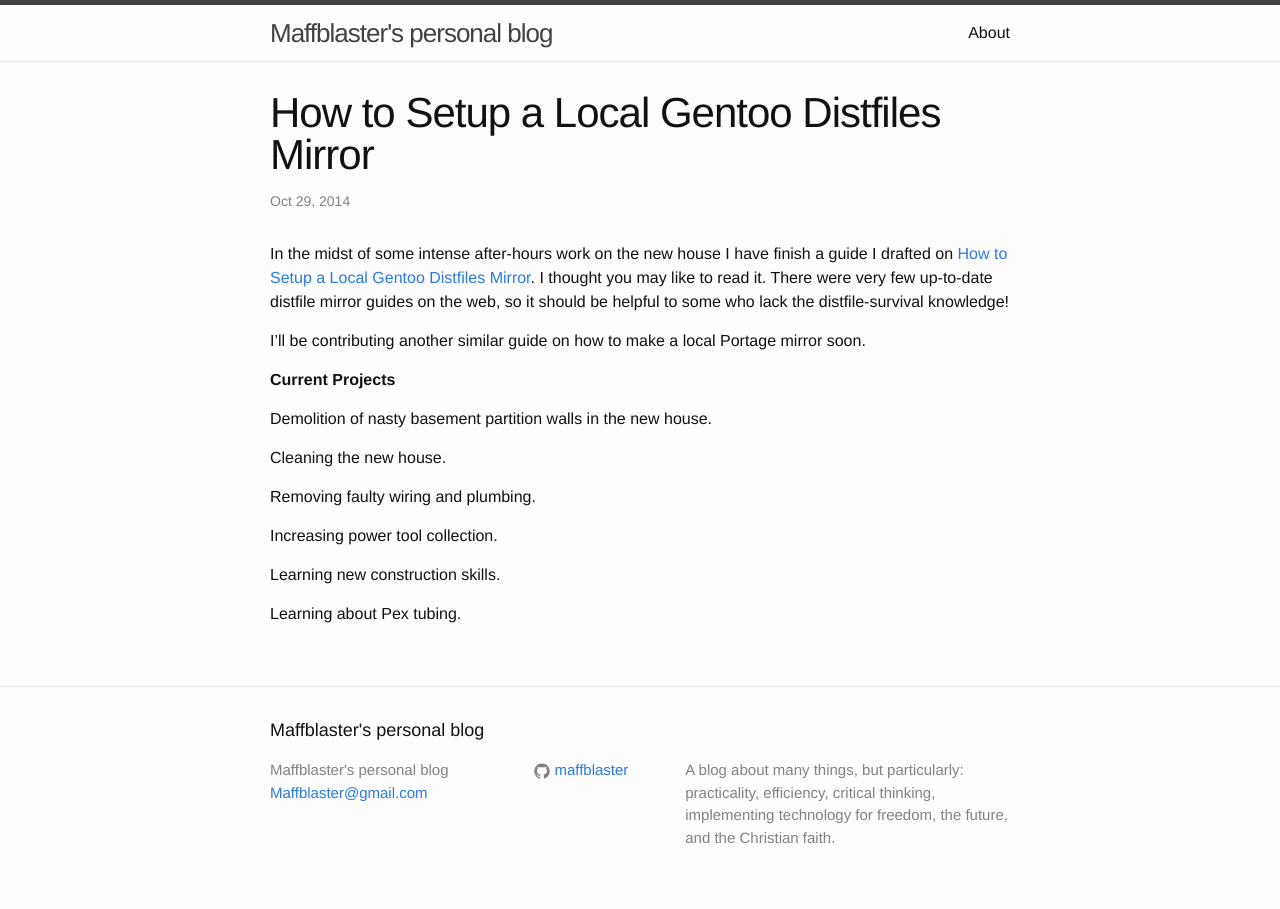
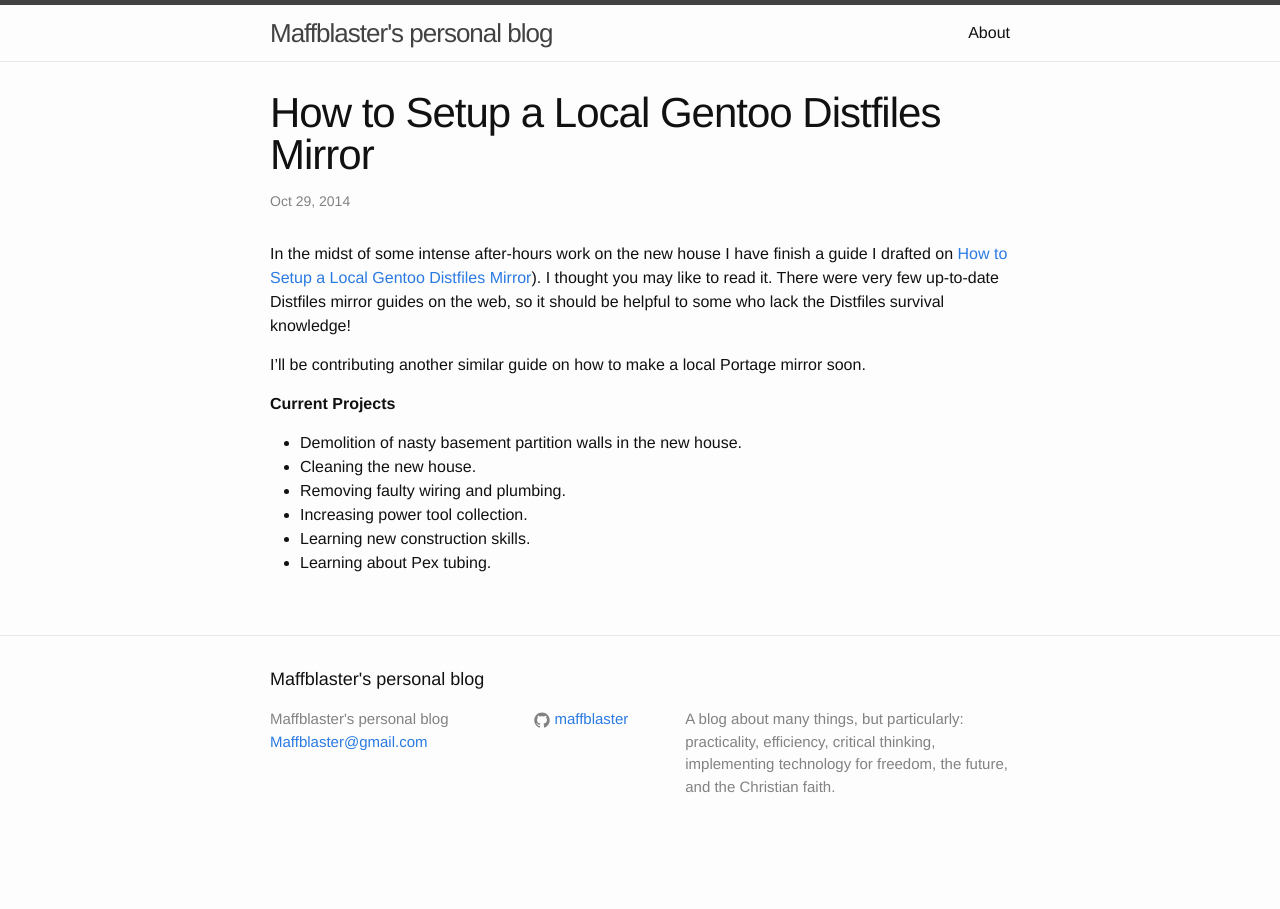
Before and after one commit to maffblaster/maffblaster.github.io, a Jekyll site: the page built from _posts/2014-10-29-how-to-setup-a-local-gentoo-distfiles-mirror.md, in a window 1280 px wide. Built offline with Jekyll 4.4.1, drawn with Linux system fonts in a browser that asks for light colours.

```diff
--- a/_posts/2014-10-29-how-to-setup-a-local-gentoo-distfiles-mirror.md
+++ b/_posts/2014-10-29-how-to-setup-a-local-gentoo-distfiles-mirror.md
@@ -6,20 +6,15 @@ date: 2014-10-29 14:20:46 -07:00
 tags: "Digital Survival, Gentoo, Distfiles Mirror, Local"
 ---
 
-In the midst of some intense after-hours work on the new house I have finish a guide I drafted on [How to Setup a Local Gentoo Distfiles Mirror](http://www.digitalsurvival.us/2014/10/07/how-to-setup-a-local-gentoo-distfiles-mirror.html). I thought you may like to read it. There were very few up-to-date distfile mirror guides on the web, so it should be helpful to some who lack the distfile-survival knowledge!
+In the midst of some intense after-hours work on the new house I have finish a guide I drafted on [How to Setup a Local Gentoo Distfiles Mirror](http://www.digitalsurvival.us/2014/10/06/how-to-setup-a-local-gentoo-distfiles-mirror.html)). I thought you may like to read it. There were very few up-to-date Distfiles mirror guides on the web, so it should be helpful to some who lack the Distfiles survival knowledge!
 
 I'll be contributing another similar guide on how to make a local Portage mirror soon.
 
 **Current Projects**
 
-Demolition of nasty basement partition walls in the new house.
-
-Cleaning the new house.
-
-Removing faulty wiring and plumbing.
-
-Increasing power tool collection.
-
-Learning new construction skills.
-
-Learning about Pex tubing.
+* Demolition of nasty basement partition walls in the new house.
+* Cleaning the new house.
+* Removing faulty wiring and plumbing.
+* Increasing power tool collection.
+* Learning new construction skills.
+* Learning about Pex tubing.
```
Also changed, not shown: _drafts/2015-01-29-meaningless-advice-from-a-smart-man.md (+8 -8 lines), _drafts/2015-03-27-going-on-staff-with-gentoo.md (added, +40 -0 lines), _posts/2014-10-09-home-tips.md (+4 -7 lines), _posts/2014-10-15-the-story-in-the-soul-of-his-shoes.md (+1 -1 lines), _posts/2014-11-26-thanksgiving-proclamation.md (+6 -6 lines).
